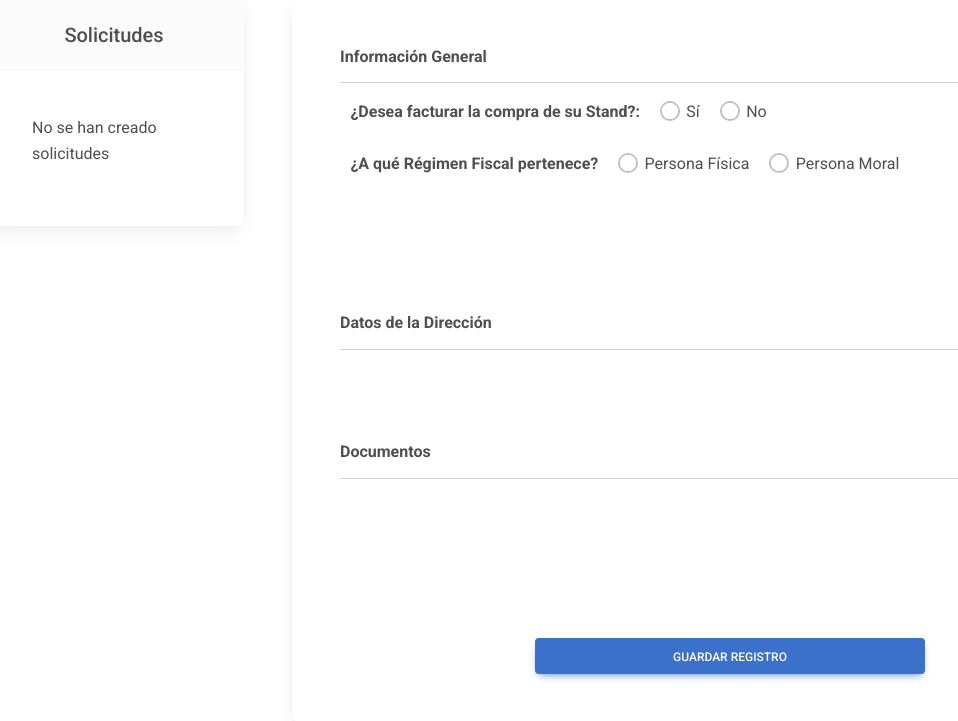
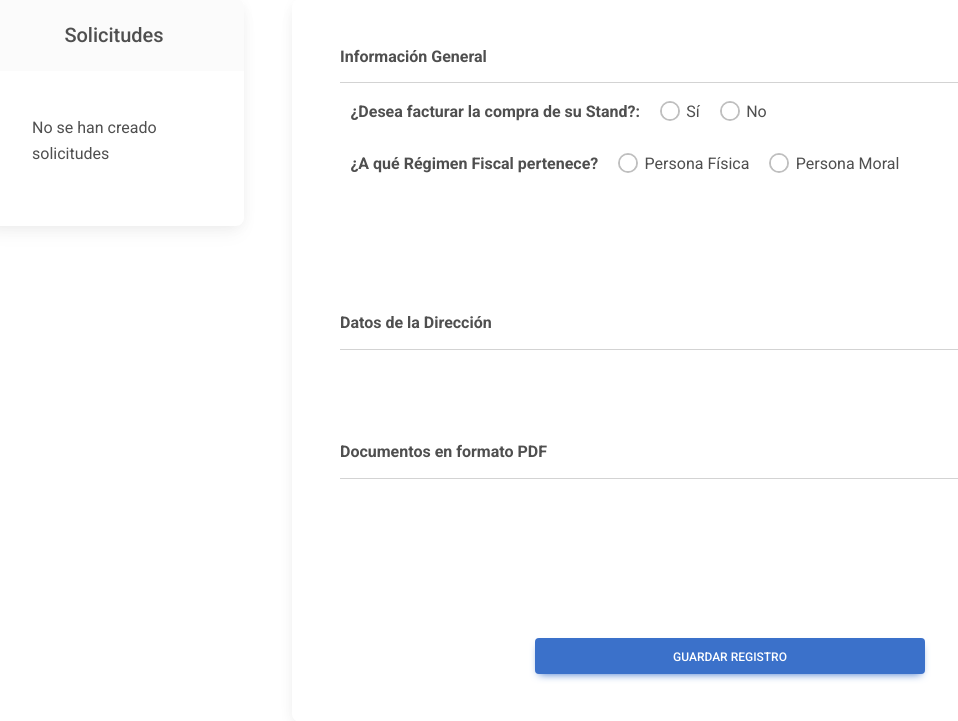
Before and after one commit to DEDC/feria, a Django app: template apps/places/templates/places/create.html in a window 1280 px wide. Shown: the part 228-949 px from the top of the page, without its empty margins (64-1022 px from the left). Run offline with Django 3.2, Linux system fonts and the light colour scheme; the template is opened without the code that fills it, so the values that code supplies are empty.

Commit message:
Mensaje de formato pdf en documentos

```diff
--- a/apps/places/templates/places/create.html
+++ b/apps/places/templates/places/create.html
@@ -149,7 +149,7 @@
                             </div>
                         </div>
                     </div>
-                    <h6><b>Documentos</b></h6>
+                    <h6><b>Documentos en formato PDF</b></h6>
                     <hr>
                     <div class="row">
                         <div class="col-12">
```
